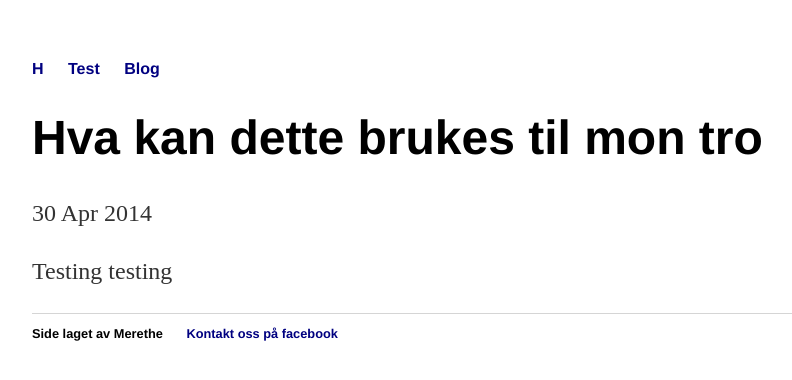
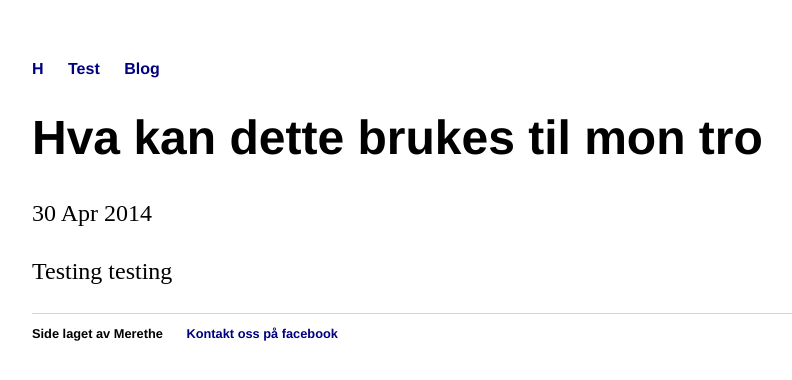
Before and after one commit to Varda84/Digicon_shop, a Jekyll site: the page built from _posts/2014-04-30-hank-quinlan-site-launched.md, in a window 1280 px wide. Shown: the top 380 px of the page, without its empty margins (160-952 px from the left). Built offline with Jekyll 4.4.1, drawn with Linux system fonts in a browser that asks for light colours.

Commit message:
Update main.css

```diff
--- a/css/main.css
+++ b/css/main.css
@@ -26,7 +26,7 @@ h1 {
 p {
     font-size: 1.5em;
     line-height: 1.4em;
-    color: #333;
+    color: #FFFFF;
 }
 footer {
     border-top: 1px solid #d5d5d5;
```
